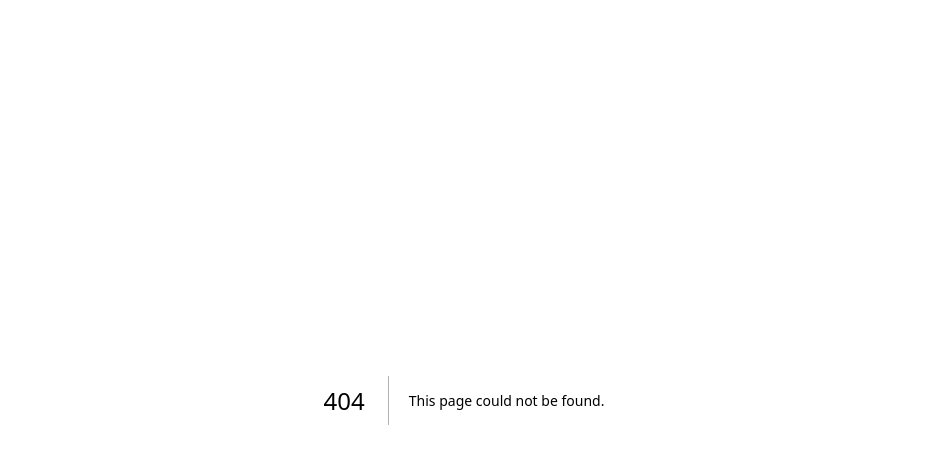
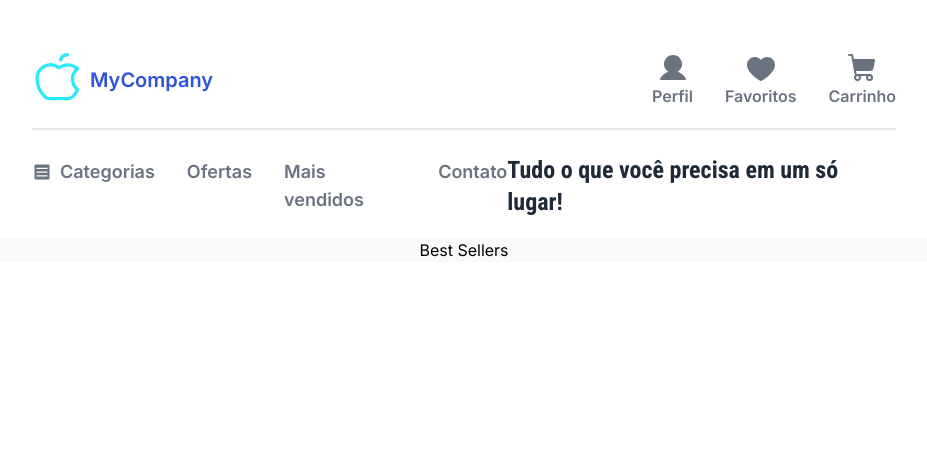
Before and after one commit to NathanSoa/les, a Next.js app in the folder frontend/: page /bestsellers in a window 1280 px wide. Before the commit this address had no page. Shown: the top 464 px of the page, without its empty margins (176-1103 px from the left). Built offline with nearby package versions, Linux system fonts and the light colour scheme.

Commit message:
feat: create basic pages

```diff
--- /dev/null
+++ b/frontend/src/app/(main)/bestsellers/page.tsx
@@ -0,0 +1,3 @@
+export default function Page() {
+  return <div>Best Sellers</div>
+}
--- /dev/null
+++ b/frontend/src/app/(main)/contact/page.tsx
@@ -0,0 +1,3 @@
+export default function Page() {
+  return <div>Contact</div>
+}
--- /dev/null
+++ b/frontend/src/app/(main)/deals/page.tsx
@@ -0,0 +1,3 @@
+export default function Page() {
+  return <div>Deals</div>
+}
```
